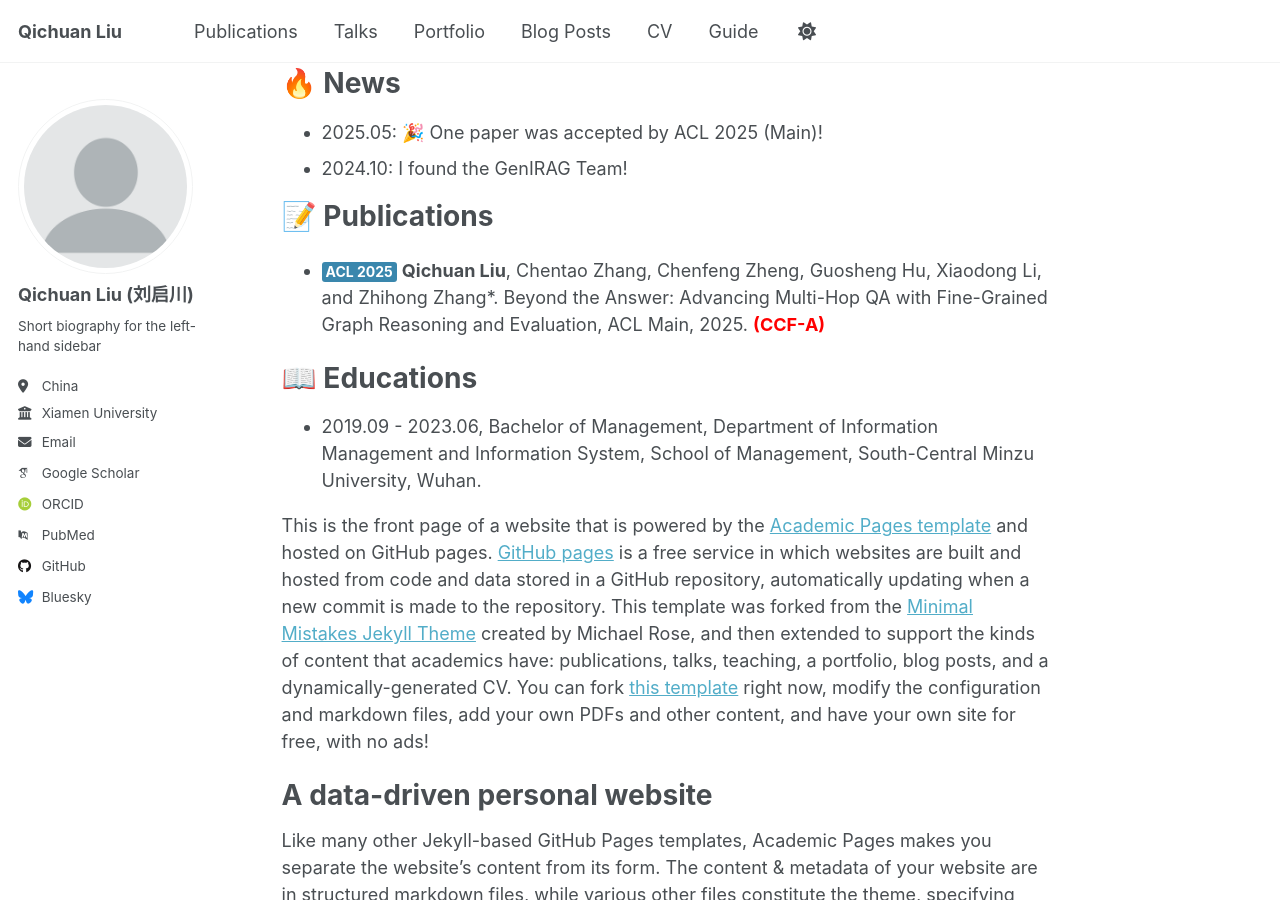
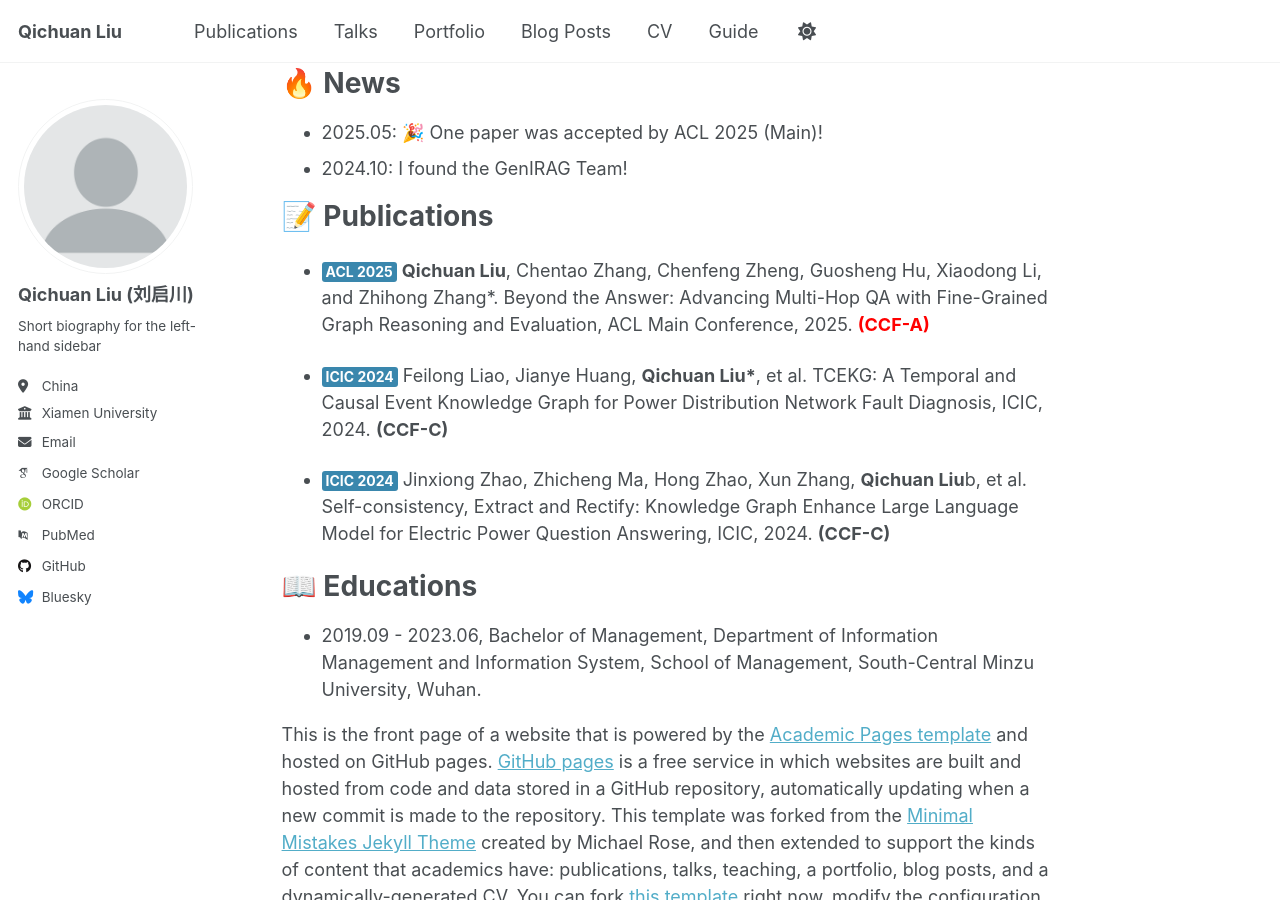
Before and after one commit to qcliu2001/qcliu2001.github.io, a Jekyll site: the page built from _pages/about.md, in a window 1280 px wide and 900 px high, scrolled down 441 px. Built offline with Jekyll 4.4.1, drawn with Linux system fonts in a browser that asks for light colours; some web fonts are replaced.

Commit message:
Update about.md

```diff
--- a/_pages/about.md
+++ b/_pages/about.md
@@ -23,7 +23,9 @@
 
 📝 Publications
 ======
-+ <p style="inline"><div style="background-color: #3a87ad; display: inline-block; padding: 2px 4px; border-radius: 3px; color: white;height: 20px; line-height: 16px; font-size: 14px; font-weight: bold; float; left; margin-right: 5px">ACL 2025</div><b>Qichuan Liu</b>, Chentao Zhang, Chenfeng Zheng, Guosheng Hu, Xiaodong Li, and Zhihong Zhang*. Beyond the Answer: Advancing Multi-Hop QA with Fine-Grained Graph Reasoning and Evaluation, ACL Main, 2025. <span style="color: red; font-weight: bold">(CCF-A)</span></p>
++ <p style="inline"><div style="background-color: #3a87ad; display: inline-block; padding: 2px 4px; border-radius: 3px; color: white;height: 20px; line-height: 16px; font-size: 14px; font-weight: bold; float; left; margin-right: 5px">ACL 2025</div><b>Qichuan Liu</b>, Chentao Zhang, Chenfeng Zheng, Guosheng Hu, Xiaodong Li, and Zhihong Zhang*. Beyond the Answer: Advancing Multi-Hop QA with Fine-Grained Graph Reasoning and Evaluation, ACL Main Conference, 2025. <span style="color: red; font-weight: bold">(CCF-A)</span></p>
++ <p style="inline"><div style="background-color: #3a87ad; display: inline-block; padding: 2px 4px; border-radius: 3px; color: white;height: 20px; line-height: 16px; font-size: 14px; font-weight: bold; float; left; margin-right: 5px">ICIC 2024</div>Feilong Liao, Jianye Huang, <b>Qichuan Liu*</b>, et al. TCEKG: A Temporal and Causal Event Knowledge Graph for Power Distribution Network Fault Diagnosis, ICIC, 2024. <span style="font-weight: bold">(CCF-C)</span></p>
++ <p style="inline"><div style="background-color: #3a87ad; display: inline-block; padding: 2px 4px; border-radius: 3px; color: white;height: 20px; line-height: 16px; font-size: 14px; font-weight: bold; float; left; margin-right: 5px">ICIC 2024</div>Jinxiong Zhao, Zhicheng Ma, Hong Zhao, Xun Zhang, <b>Qichuan Liu</b>b, et al. ﻿Self-consistency, Extract and Rectify: Knowledge Graph Enhance Large Language Model for Electric Power Question Answering, ICIC, 2024. <span style="font-weight: bold">(CCF-C)</span></p>
 
 📖 Educations
 ======
```
